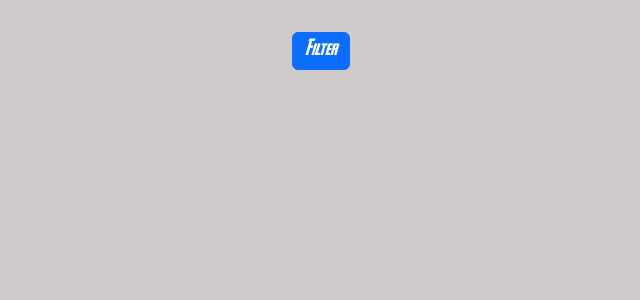
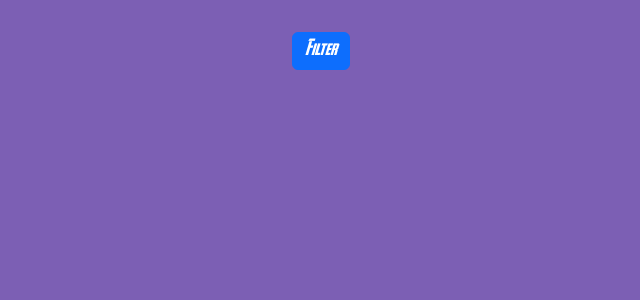
Before and after one commit to Moraxan/mighty-meals, a React (Vite) app: page / in a window 1280 px wide. Shown: the top 300 px of the page, without its empty margins (319-959 px from the left). Built offline with nearby package versions, Linux system fonts and the light colour scheme.

Commit message:
Changed color on body to purple

```diff
--- a/src/index.css
+++ b/src/index.css
@@ -5,6 +5,6 @@
 
 
 body{
-  background-color: #cfcbcb;
+  background-color: #7c5fb4;
   font-family: "Avengeance";
 }
```
